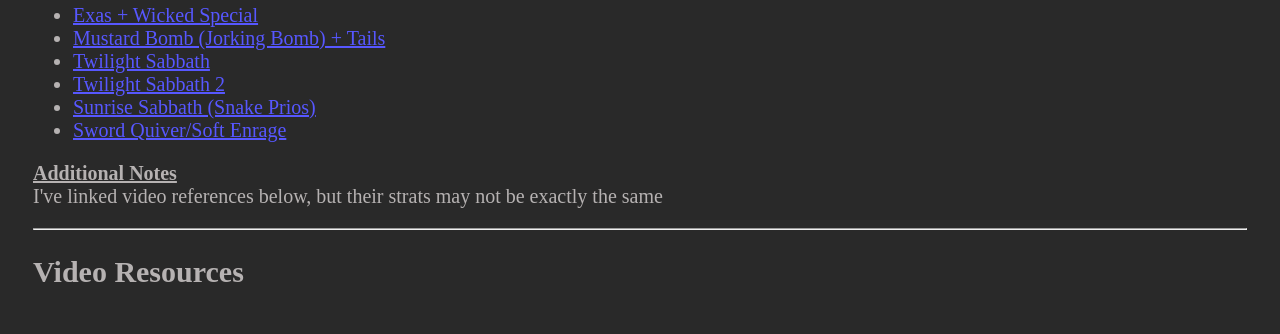
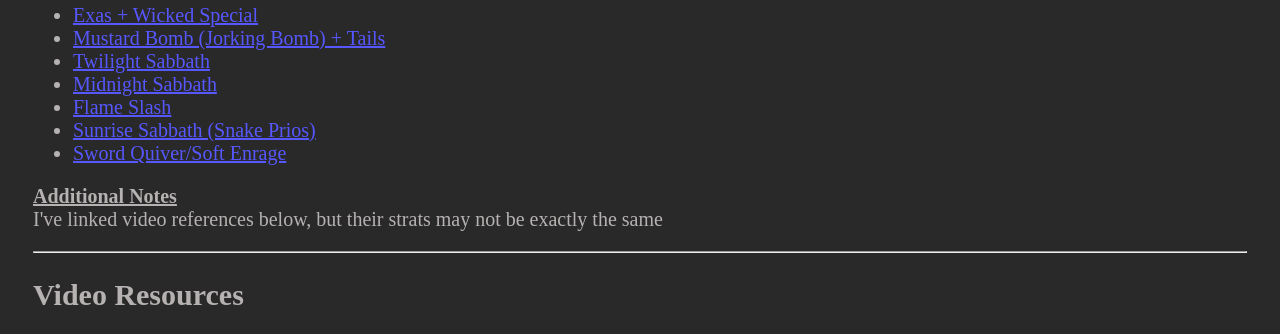
Before and after one commit to Thoolum/Thoolum.github.io, a plain HTML site: page index.html in a window 1280 px wide. Shown: the part 519-853 px from the top of the page. Drawn offline with Linux system fonts and the light colour scheme; grey boxes are pictures that could not be loaded.

Commit message:
Missed Sunrise Sabbath

```diff
--- a/index.html
+++ b/index.html
@@ -96,10 +96,13 @@ not displayed. The information between the BODY and /BODY tags is displayed.-->
                     <a href="https://raidplan.io/plan/BGACaCQCh82IXKsS">Twilight Sabbath</a>
                 </li>
                 <li>
-                    <a href="https://raidplan.io/plan/L3YWPkM_1NMrNVBM">Twilight Sabbath 2</a>
+                    <a href="https://raidplan.io/plan/L3YWPkM_1NMrNVBM">Midnight Sabbath</a>
                 </li>
                 <li>
-                    <a href="https://raidplan.io/plan/ZumGU_oQeo0u6J10">Sunrise Sabbath (Snake Prios)</a>
+                    <a href="https://raidplan.io/plan/ZumGU_oQeo0u6J10">Flame Slash</a>
+                </li>
+                <li>
+                    <a href="https://raidplan.io/plan/DGafL6v7CUTkx_5c">Sunrise Sabbath (Snake Prios)</a>
                 </li>
                 <li>
                     <a href="https://raidplan.io/plan/FIxfA8p9E3FmQk1b">Sword Quiver/Soft Enrage</a>
```
